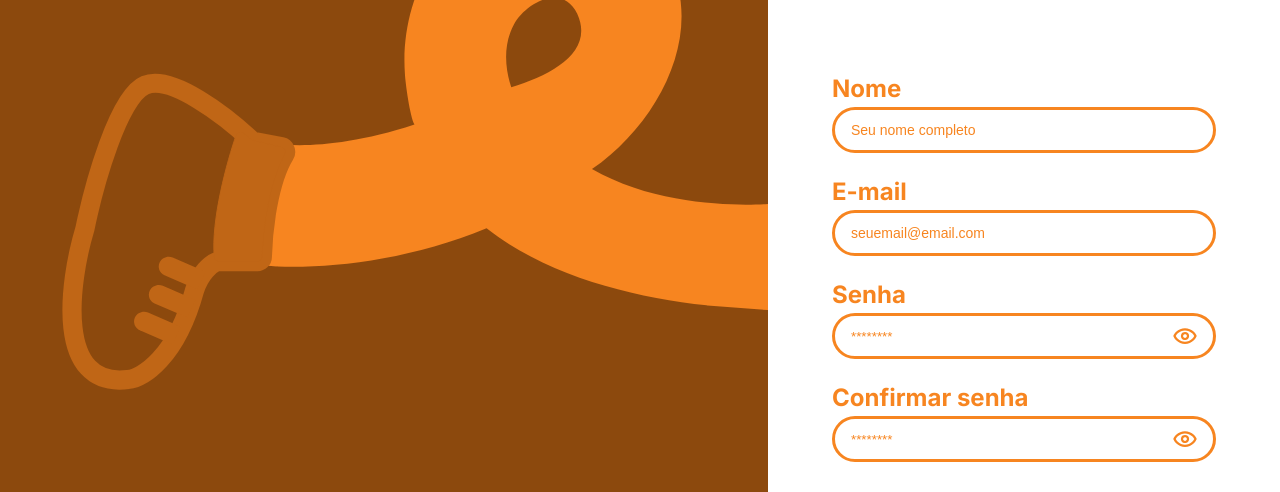
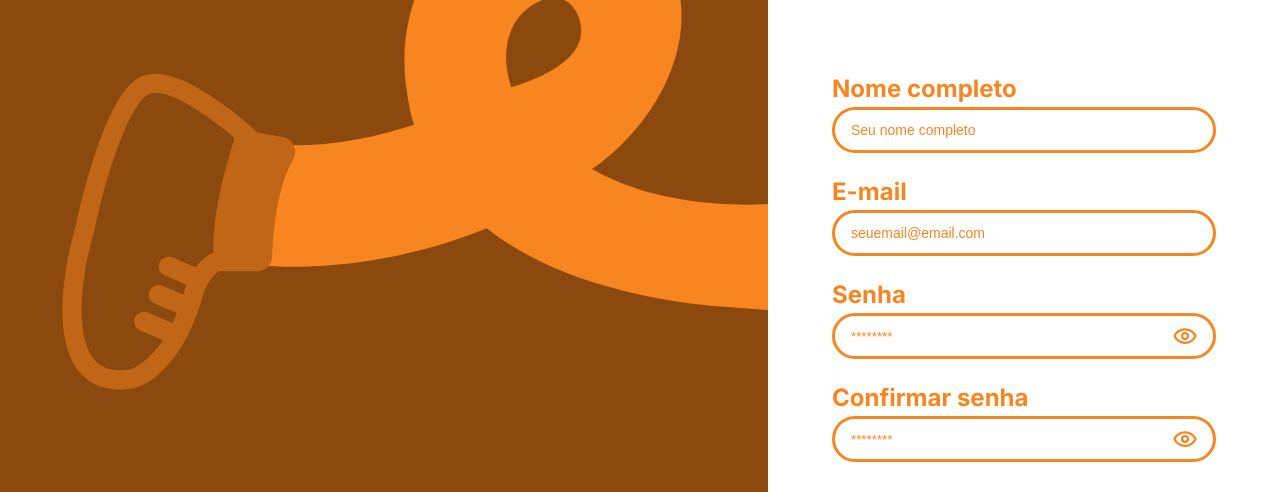
Before and after one commit to levyingx/desafio-trainee-front, a website built with Vite: page src/pages/cadastro.html in a window 1280 px wide. Shown: the part 293-785 px from the top of the page. Built offline with nearby package versions, Linux system fonts and the light colour scheme.

Commit message:
fix: typo em campo 'Nome'

```diff
--- a/src/pages/cadastro.html
+++ b/src/pages/cadastro.html
@@ -45,7 +45,7 @@
                 <form action="">
                     <div class="input-container">
                         <div class="label-container">
-                            <label for="nome">Nome</label>
+                            <label for="nome">Nome completo</label>
                             <input class="form-input" type="nome" id="nome" name="nome" placeholder="Seu nome completo"
                                 required>
                         </div>
```
